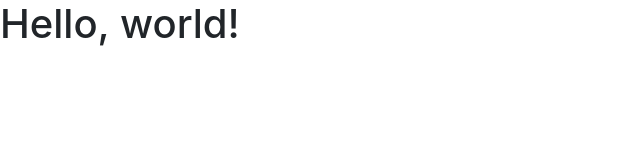
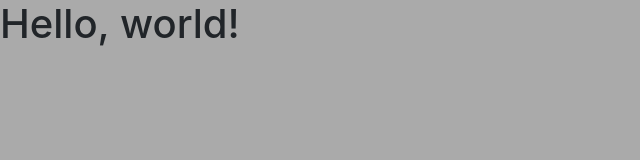
Before and after one commit to InSilicoO/gitTest, a plain HTML site: page index.html in a window 1280 px wide. Shown: the whole page, without its empty margins (0-640 px from the left). Drawn offline with nearby package versions, Linux system fonts and the light colour scheme.

Commit message:
началоРаботы

```diff
--- a/index.html
+++ b/index.html
@@ -7,6 +7,7 @@
 
     <!-- Bootstrap CSS -->
     <link rel="stylesheet" href="https://stackpath.bootstrapcdn.com/bootstrap/4.1.3/css/bootstrap.min.css" integrity="sha384-MCw98/SFnGE8fJT3GXwEOngsV7Zt27NXFoaoApmYm81iuXoPkFOJwJ8ERdknLPMO" crossorigin="anonymous">
+    <link rel="stylesheet" href="css/main.css">
 
     <title>Hello, world!</title>
   </head>
--- /dev/null
+++ b/less/main.less
@@ -0,0 +1,3 @@
+body {
+    background: #aaa;
+}
```
Also changed, not shown: css/main.css.
